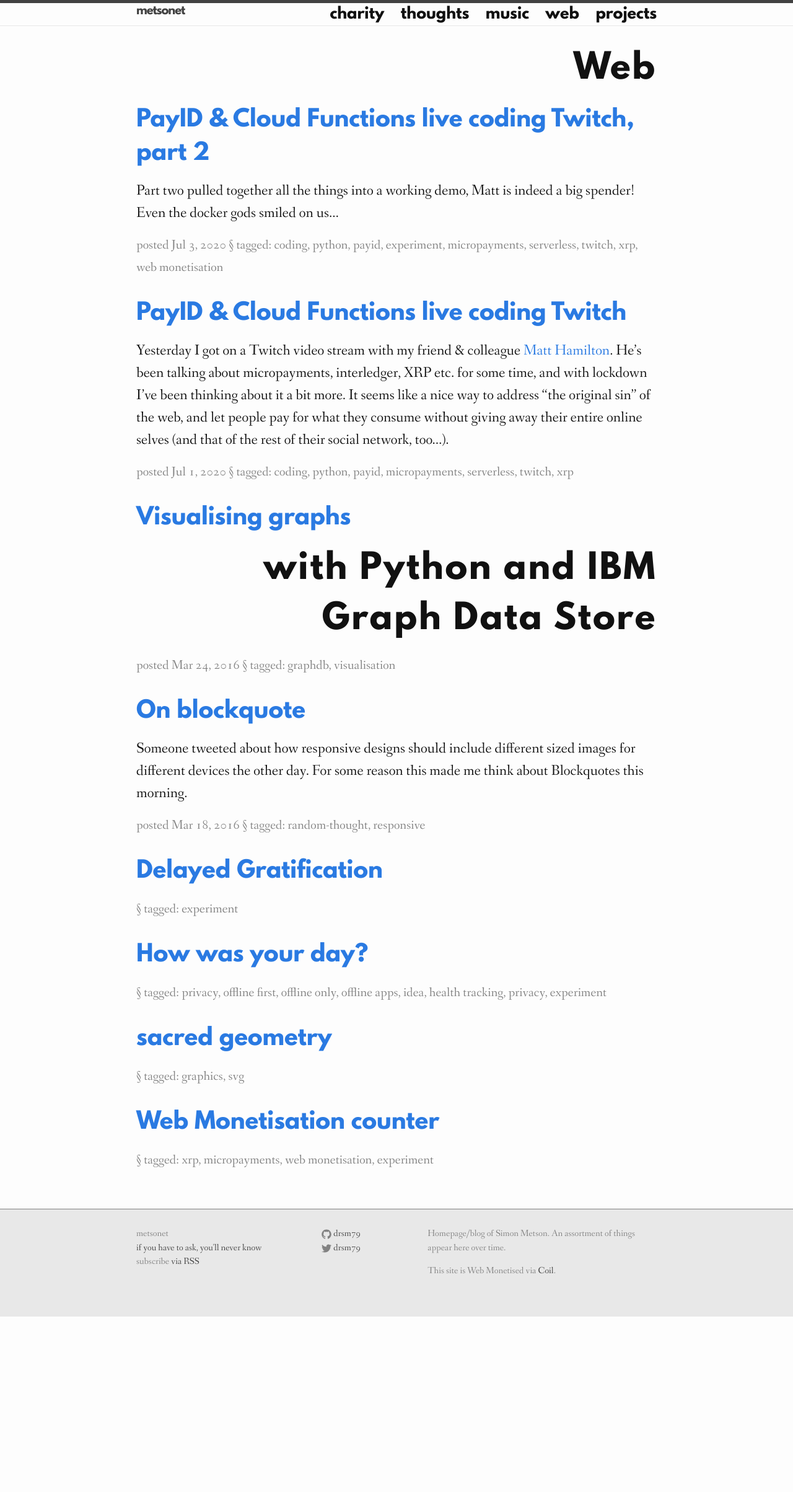
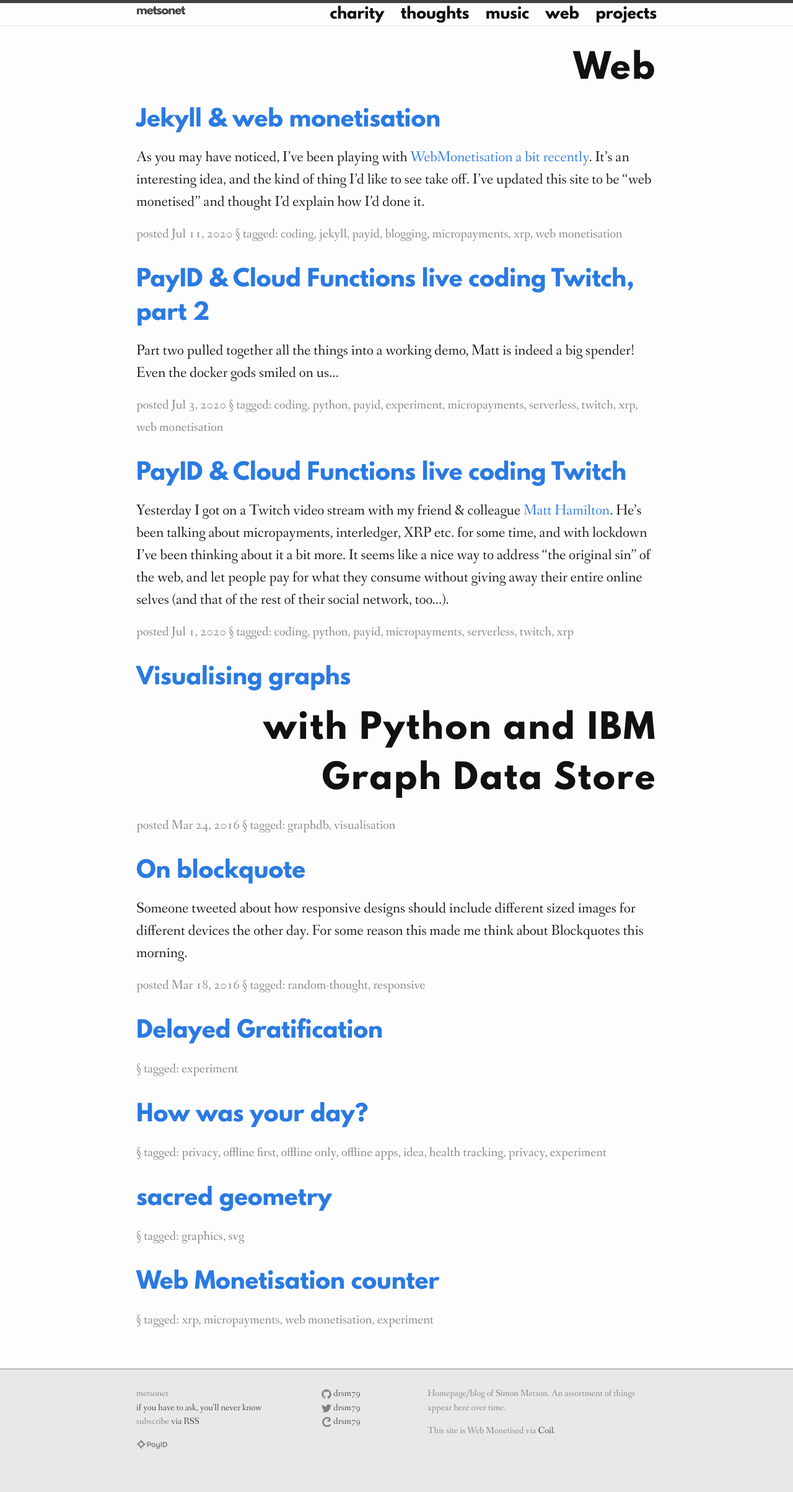
Before and after one commit to drsm79/drsm79.github.com, a Jekyll site: the page built from web/index.html, in a window 1280 px wide. Shown: the whole page at 62% size. Built offline with Jekyll 4.4.1, drawn with Linux system fonts in a browser that asks for light colours; before the commit the page ends 2124 px from its top, so only the background shows below that.

Commit message:
Jekyll & web monetisation

````diff
--- a/_config.yml
+++ b/_config.yml
@@ -11,8 +11,9 @@
 description: > # this means to ignore newlines until "baseurl:"
   Homepage/blog of Simon Metson. An assortment of things appear here over time.
 baseurl: "" # the subpath of your site, e.g. /blog
-url: "http://metsonet.co.uk" # the base hostname & protocol for your site
+url: "https://metsonet.co.uk" # the base hostname & protocol for your site
 twitter_username: drsm79
+coil_username:  drsm79
 github_username:  drsm79
 ilp: "$ilp.uphold.com/Jqz4BEwQQKmp"
 # Build settings
--- a/_includes/footer.html
+++ b/_includes/footer.html
@@ -6,7 +6,14 @@
         <ul class="contact-list">
           <li>{{ site.title }}</li>
           <li><a href="mailto:{{ site.email }}">{{ site.email }}</a></li>
-          <li><p class="rss-subscribe">subscribe <a href="{{ "/feed.xml" | prepend: site.baseurl }}">via RSS</a></p></li>
+          <li>
+            <p class="rss-subscribe">subscribe <a href="{{ "/feed.xml" | prepend: site.baseurl }}">via RSS</a></p>
+          </li>
+          {% if site.ilp %}
+          <li>
+            {% include icon-payid.html %}
+          </li>
+          {% endif %}
         </ul>
       </div>
 
@@ -23,6 +30,12 @@
             {% include icon-twitter.html username=site.twitter_username %}
           </li>
           {% endif %}
+
+          {% if site.coil_username %}
+          <li>
+            {% include icon-coil.html username=site.coil_username %}
+          </li>
+          {% endif %}
         </ul>
       </div>
 
--- /dev/null
+++ b/_includes/icon-coil.html
@@ -0,0 +1,2 @@
+<a href="https://coil.com/u/{{ include.username }}"><span class="icon icon--coil">{% include icon-coil.svg %}</span>
+        <span class="username">{{ include.username }}</span></a>
--- /dev/null
+++ b/_includes/icon-payid.html
@@ -0,0 +1 @@
+<a href="{{site.url}}/pay"><span>{% include icon-payid.svg %}</span></a>
--- /dev/null
+++ b/_posts/2020-07-11-jekyll-web-monetisation.md
@@ -0,0 +1,119 @@
+---
+layout: post
+title: Jekyll & web monetisation
+categories: web
+tags:
+    - coding
+    - jekyll
+    - payid
+    - blogging
+    - micropayments
+    - xrp
+    - web monetisation
+---
+As you may have noticed, I've been playing with [WebMonetisation][] [a bit][1] [recently][2]. It's an interesting idea, and the kind of thing I'd like to see take off. I've updated this site to be "web monetised" and thought I'd explain how I'd done it.
+
+My friend [Matt][] has a nice [history of web monetisation][history] blog if you want a bit of backgroudn & context.
+
+## Anything you can do, I can do `<meta>`
+
+The key thing to enable web monetisation is a meta tag. For this site thats:
+
+```html
+  <meta name="monetization" content="{{site.ilp}}">
+```
+
+This "payment pointer" tells the [Coil][coil] plugin where to direct your micropayments. The "payment pointer" `{{site.ilp}}` is the address of a wallet in my [Uphold][] account (I have two, one for this site one for [anechoics]). Setting up [a web monetisation supporting wallet is nicely documented here][wallet].
+
+## Layouts
+
+So, you've got a payment pointer, what now? Well, this site is generated using [Jekyll][], so the first thing I did was add the "payment pointer" to a new [site variable][] `ilp`. This means I can put {% raw %}`{{site.ilp}}`{% endraw %} anywhere in the site and have the payment pointer show up - handy if I ever want to change it.
+
+Next I want to use tht variable to put the `<meta>` tag on all the pages. Jekyll uses layouts & includes to build the html content of the site, and for this site the html `<head>` is set up in `_includes/head.html`. Heres the full content of that file:
+
+{% raw %}
+```html
+<head>
+  <meta charset="utf-8">
+  <meta http-equiv="X-UA-Compatible" content="IE=edge">
+  <meta name="viewport" content="width=device-width, initial-scale=1">
+  <meta name="monetization" content="{{site.ilp}}">
+  <title>{% if page.title %}{{ page.title }}{% else %}{{ site.title }}{% endif %}</title>
+  <meta name="description" content="{% if page.excerpt %}{{ page.excerpt | strip_html | strip_newlines | truncate: 160 }}{% else %}{{ site.description }}{% endif %}">
+  {% if page.track %}
+  <meta property="og:title" content="{{page.track.title}}" />
+  <meta property="og:type" content="music.song" />
+  <meta property="og:url" content="{{ page.track.mp3 | absolute_url }}" />
+  <meta property="og:image" content="{{page.track.cover}}" />
+  <meta property="og:site_name" content="Metsonet" />
+  {% endif %}
+  <link rel="stylesheet" href="{{ "/css/main.css" | prepend: site.baseurl }}">
+  <link rel="canonical" href="{{ page.url | replace:'index.html','' | prepend: site.baseurl | prepend: site.url }}">
+  <link rel="alternate" type="application/rss+xml" title="{{ site.title }}" href="{{ "/feed.xml" | prepend: site.baseurl | prepend: site.url }}">
+</head>
+```{% endraw %}
+
+Nothing too exciting, the key bit is the fifth line where that `monetization` lives. Because this include is used to build every page, every page on the site will now have monetisation enabled. Neat.
+
+## But that's not all...
+
+There's a new-ish standard emerging with a goal of making sending payments as easy as sending email, called [PayID][payid]. Why not set one of these up while we're here?
+
+Jekyll will "render" any file that has a yaml header, even an empty one.
+
+```
+---
+---
+```
+<div class="caption">An empty yaml header. Exciting, no?</div>
+
+This means we can make the PayID file, and have it populated with the same payment pointer as used in the meta tag. The PayID file is a json blob, containing a list of one or more payment pointers. Here's the one I use on this site:
+
+{% raw %}
+```json
+---
+---
+{
+  "addresses": [
+    {
+      "paymentNetwork": "ILP",
+      "environment": "MAINNET",
+      "addressDetailsType": "CryptoAddressDetails",
+      "addressDetails": {
+        "address": "{{site.ilp}}"
+      }
+    },
+    {
+      "paymentNetwork": "XRPL",
+      "environment": "TESTNET",
+      "addressDetailsType": "CryptoAddressDetails",
+      "addressDetails": {
+        "address": "rGFzdwNWDuVBwVN3Rn3vwrx4ZNi8FBGVZX"
+      }
+    }
+  ],
+  "payId": "{{page.name}}${{site.url}}"
+}
+```{% endraw %}
+
+The second address is a wallet used for [testing][2]. This means, when uploaded, I have the necessary PayID file, and could recieve payments to `pay$metsonet.co.uk`. You can check that everything is copacetic by visiting [this validator](https://payidvalidator.com/) and pointing it to your payid.
+
+PayID is still pretty new, but you could imagine a PayID taking over from the meta tag, or becoming a fallback option.
+
+## Verifying
+
+If you want to check that you've got everything set up, shimmy over to [Coil][], set up an account with them and install the browser plugin. Then visit your site - you should see the Coil plugin become active and a little while later "funds" land in your wallet. Or [tweet me][] & I'll check ;)
+
+[WebMonetisation]: https://webmonetization.org/
+[1]: {% post_url 2020-07-01-PayID-Functions-Twitch %}
+[2]: {% post_url 2020-07-03-PayID-Functions-Twitch-part-2 %}
+[coil]: https://coil.com/
+[Uphold]: https://uphold.com/
+[wallet]: https://webmonetization.org/docs/ilp-wallets
+[history]: https://coil.com/p/hammertoe/Brief-History-of-Web-Monetization/BGlAVtZen
+[Matt]: https://twitter.com/hammertoe
+[anechoics]: https://anechoics.uk
+[Jekyll]: https://jekyllrb.com
+[site variable]: https://jekyllrb.com/docs/variables/#site-variables
+[payid]: https://payid.org/
+[tweet me]: https://twitter.com/drsm79
--- a/css/main.scss
+++ b/css/main.scss
@@ -122,3 +122,8 @@
 strong {
     font-weight: bold;
 }
+div.caption{
+    text-align: center;
+    width: 100%;
+    font-size: 80%;
+}
````
Also changed, not shown: _includes/icon-coil.svg (added), _includes/icon-payid.svg (added), 1 other file.
